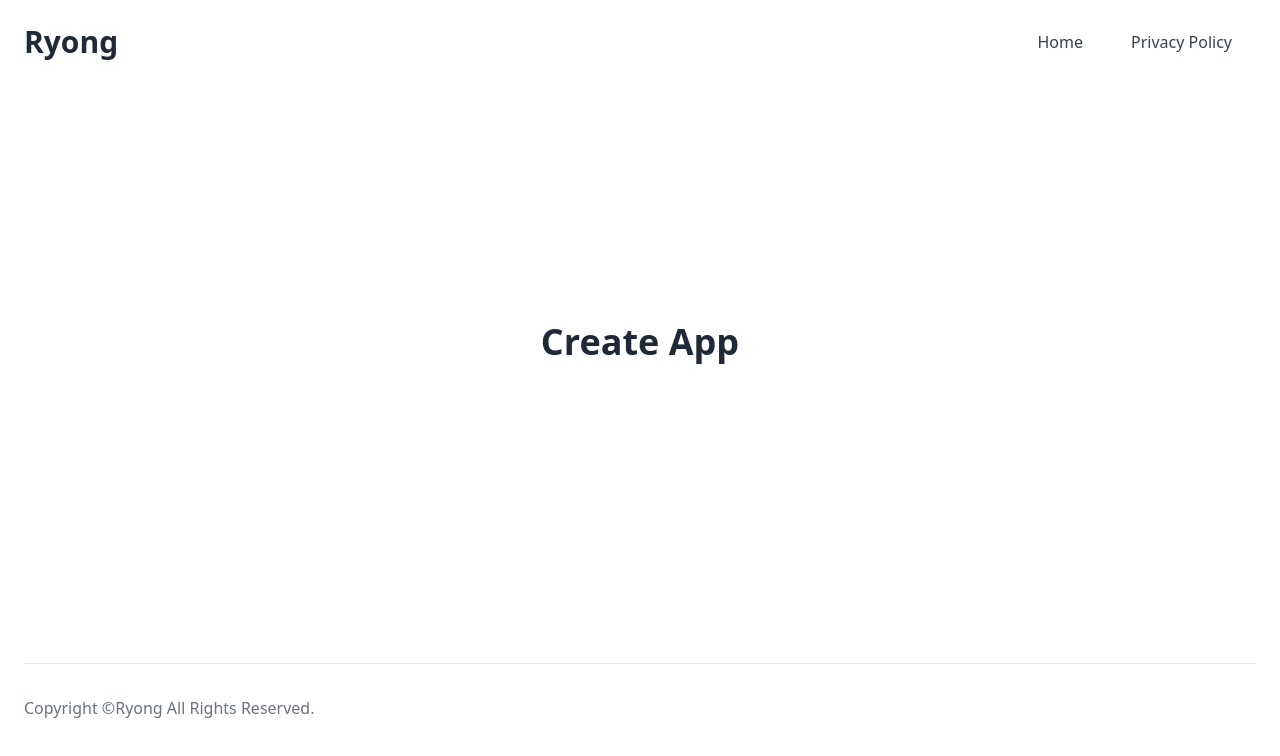
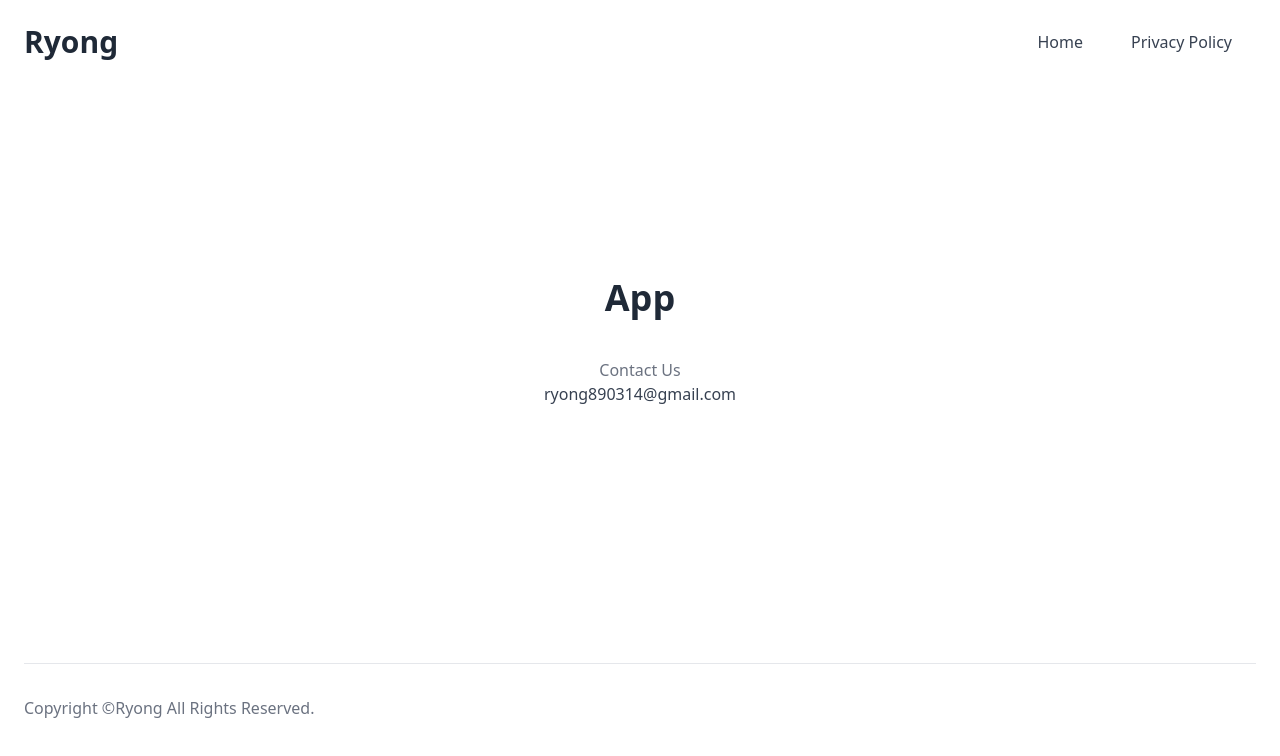
Before and after one commit to ryong890314/app-dev, a plain HTML site: page index.html in a window 1280 px wide. Drawn offline with nearby package versions, Linux system fonts and the light colour scheme.

Commit message:
add contact

```diff
--- a/index.html
+++ b/index.html
@@ -50,7 +50,11 @@
 
     <div class="container mx-auto px-6 py-16 pt-28 text-center">
       <div class="mx-auto max-w-lg">
-        <h1 class="text-3xl font-bold text-gray-800 dark:text-white md:text-4xl">Create App</h1>
+        <h1 class="text-3xl font-bold text-gray-800 dark:text-white md:text-4xl">App</h1>
+      </div>
+      <div class="mx-auto mt-10 max-w-lg">
+        <p class="max-w-2xl text-gray-500">Contact Us</p>
+        <p class="text-gray-700 dark:text-gray-200 lg:mx-6">ryong890314@gmail.com</p>
       </div>
     </div>
 
```
